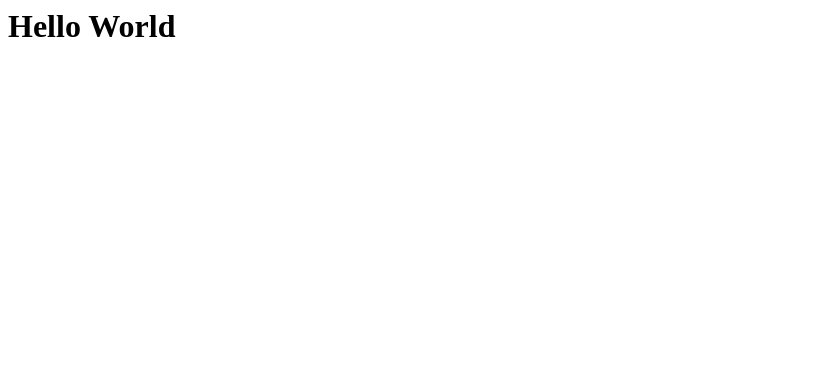
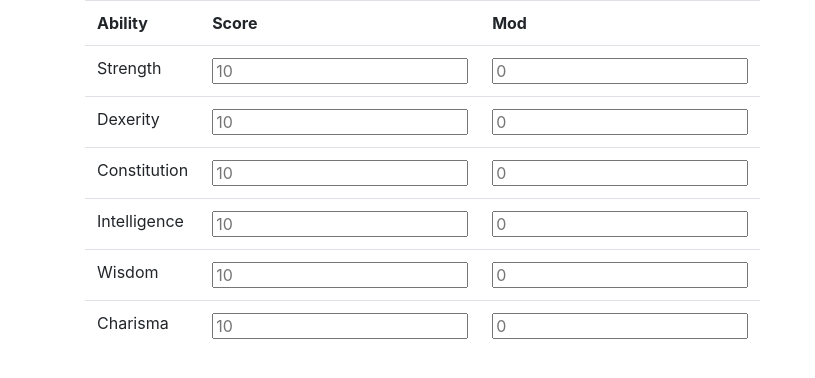
Before and after one commit to Luke-Wittmayer/Dynamic-RPG-Character-Sheet, a plain HTML site: page file1.html in a window 1280 px wide. Shown: the whole page, without its empty margins (0-815 px from the left). Drawn offline with nearby package versions, Linux system fonts and the light colour scheme.

Commit message:
Update file1.html
adds basic ability format

```diff
--- a/file1.html
+++ b/file1.html
@@ -1,9 +1,45 @@
-<html>
-  <head>
-    <title>Hello World</title>
-  </head>
+<link href="https://getbootstrap.com/docs/4.3/dist/css/bootstrap.min.css" rel="stylesheet">
 
-  <body>
-    <h1>Hello World</h1>
-  </body>
-</html>
+<div class="container">
+    <div class="row">
+        <div class="col-4">
+            <table class="table">
+                <tr>
+                    <th>Ability</th>
+                    <th>Score</th>
+                    <th>Mod</th>
+                </tr>
+                <tr>
+                    <td>Strength</td>
+                    <td><input type="number" placeholder="10" id="strScore"></td>
+                    <td><input type="number" placeholder="0" id="strMod"></td>
+                </tr>
+                <tr>
+                    <td>Dexerity</td>
+                    <td><input type="number" placeholder="10" id="dexScore"></td>
+                    <td><input type="number" placeholder="0" id="dexMod"></td>
+                </tr>
+                <tr>
+                    <td>Constitution</td>
+                    <td><input type="number" placeholder="10" id="conScore"></td>
+                    <td><input type="number" placeholder="0" id="conMod"></td>
+                </tr>
+                <tr>
+                    <td>Intelligence</td>
+                    <td><input type="number" placeholder="10" id="intScore"></td>
+                    <td><input type="number" placeholder="0" id="intMod"></td>
+                </tr>
+                <tr>
+                    <td>Wisdom</td>
+                    <td><input type="number" placeholder="10" id="wisScore"></td>
+                    <td><input type="number" placeholder="0" id="wisMod"></td>
+                </tr>
+                <tr>
+                    <td>Charisma</td>
+                    <td><input type="number" placeholder="10" id="chaScore"></td>
+                    <td><input type="number" placeholder="0" id="chaMod"></td>
+                </tr>
+            </table>
+        </div>
+    </div>
+</div>
```
